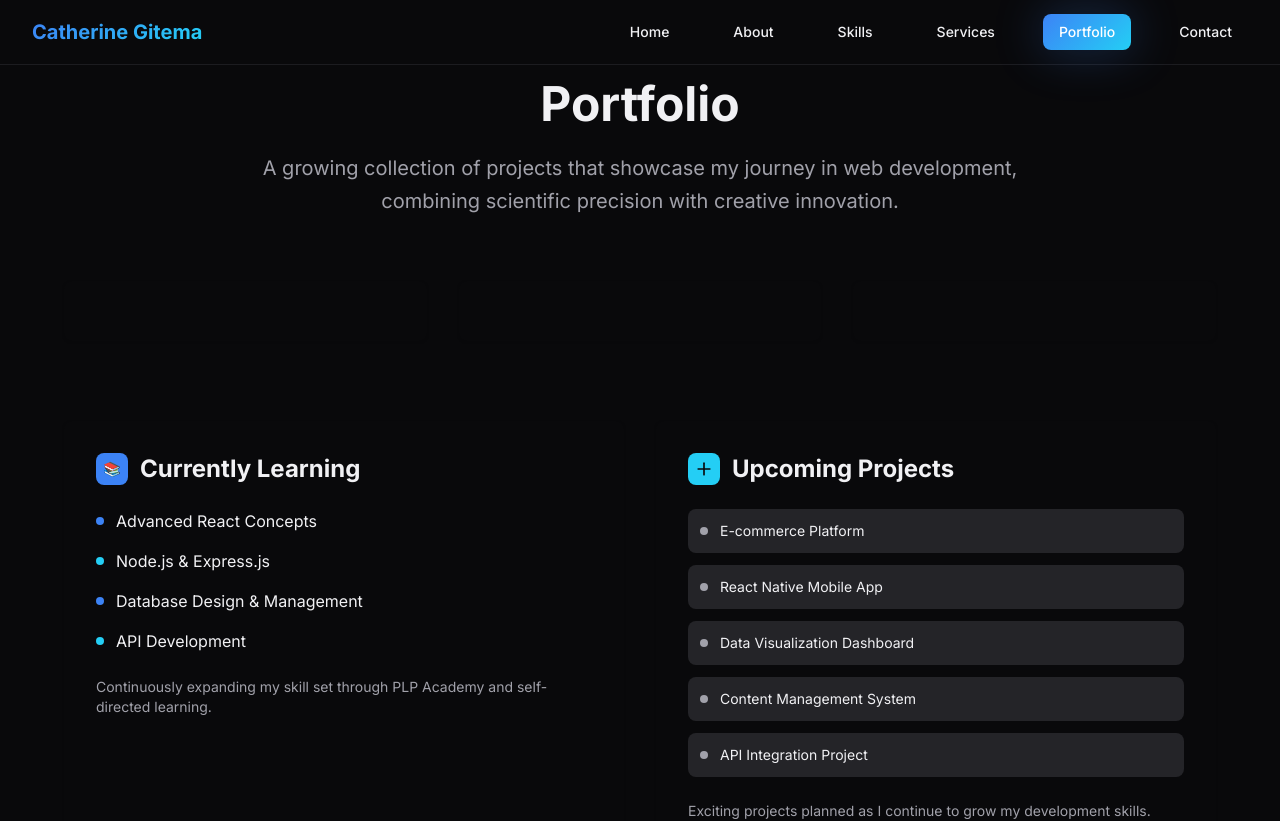
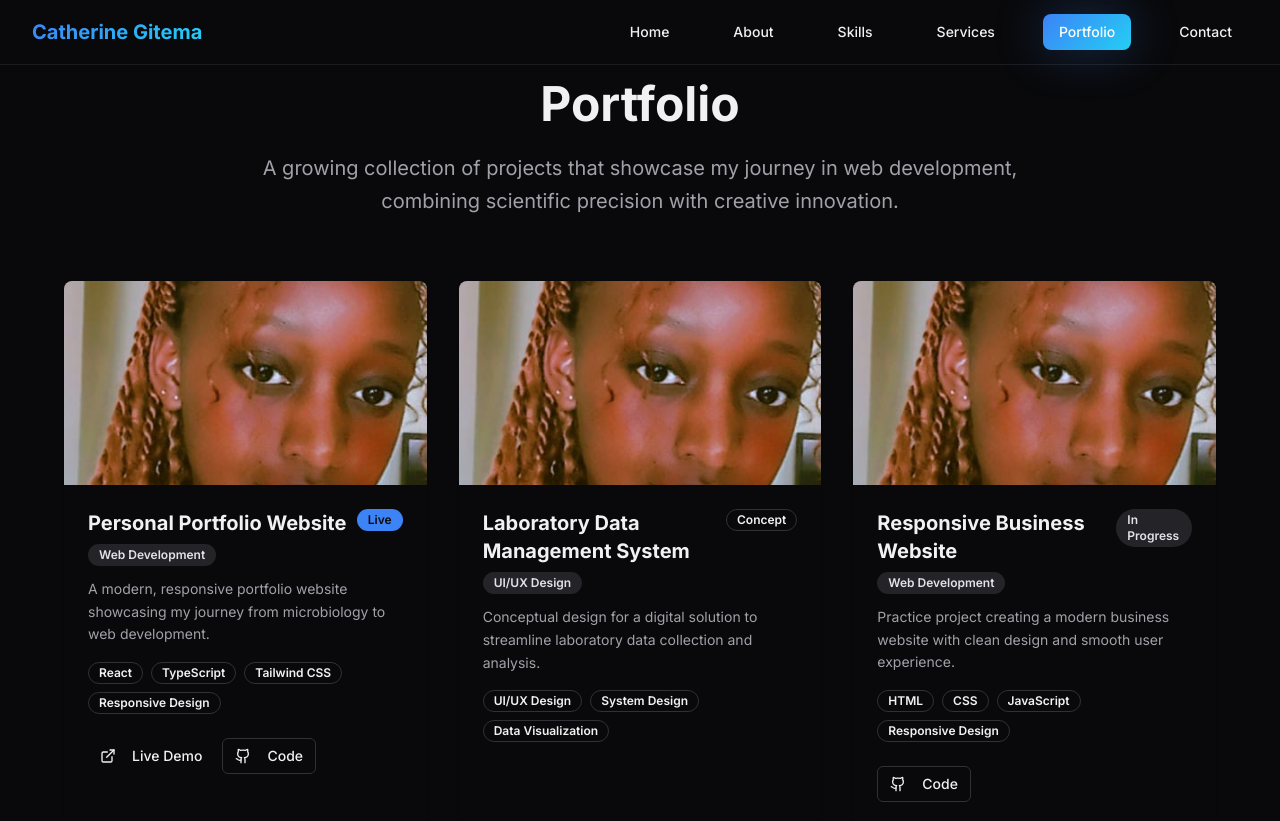
Before and after one commit to Cate-gitema/cathy-codes-connect, a React (Vite) app: page /portfolio in a window 1280 px wide. Shown: the top 821 px of the page. Built offline with nearby package versions, Linux system fonts and the light colour scheme.

Commit message:
Add profile picture
Add Catherine's profile picture to the portfolio website.

```diff
--- a/src/pages/Portfolio.tsx
+++ b/src/pages/Portfolio.tsx
@@ -3,12 +3,13 @@ import { Button } from "@/components/ui/button";
 import { Badge } from "@/components/ui/badge";
 import { ExternalLink, Github, Plus } from "lucide-react";
 import { Link } from "react-router-dom";
+import portfolioImage from "@/assets/portfolio-project.jpg";
 const Portfolio = () => {
   // Placeholder projects - will be updated as Catherine builds her portfolio
   const projects = [{
     title: "Personal Portfolio Website",
     description: "A modern, responsive portfolio website showcasing my journey from microbiology to web development.",
-    image: "/placeholder.svg",
+    image: portfolioImage,
     technologies: ["React", "TypeScript", "Tailwind CSS", "Responsive Design"],
     status: "Live",
     category: "Web Development",
@@ -16,7 +17,7 @@ const Portfolio = () => {
   }, {
     title: "Laboratory Data Management System",
     description: "Conceptual design for a digital solution to streamline laboratory data collection and analysis.",
-    image: "/placeholder.svg",
+    image: portfolioImage,
     technologies: ["UI/UX Design", "System Design", "Data Visualization"],
     status: "Concept",
     category: "UI/UX Design",
@@ -24,7 +25,7 @@ const Portfolio = () => {
   }, {
     title: "Responsive Business Website",
     description: "Practice project creating a modern business website with clean design and smooth user experience.",
-    image: "/placeholder.svg",
+    image: portfolioImage,
     technologies: ["HTML", "CSS", "JavaScript", "Responsive Design"],
     status: "In Progress",
     category: "Web Development",
@@ -50,24 +51,53 @@ const Portfolio = () => {
           <div className="grid grid-cols-1 lg:grid-cols-2 xl:grid-cols-3 gap-8">
             {projects.map((project, index) => <Card key={index} className="overflow-hidden bg-card-gradient border-0 shadow-card hover:shadow-hero transition-all duration-300 group">
                 {/* Project Image */}
-
+                <div className="aspect-video overflow-hidden">
+                  <img
+                    src={project.image}
+                    alt={project.title}
+                    className="w-full h-full object-cover group-hover:scale-105 transition-transform duration-300"
+                  />
+                </div>
 
                 {/* Project Details */}
                 <div className="p-6">
                   <div className="flex items-start justify-between mb-3">
-
-
+                    <div>
+                      <h3 className="text-xl font-bold text-foreground mb-1">{project.title}</h3>
+                      <Badge variant="secondary" className="text-xs">{project.category}</Badge>
+                    </div>
+                    <Badge variant={project.status === 'Live' ? 'default' : project.status === 'In Progress' ? 'secondary' : 'outline'}>
+                      {project.status}
+                    </Badge>
                   </div>
 
-
+                  <p className="text-muted-foreground mb-4 text-sm leading-relaxed">
+                    {project.description}
+                  </p>
 
                   {/* Technologies */}
-
+                  <div className="flex flex-wrap gap-2 mb-6">
+                    {project.technologies.map((tech, techIndex) => (
+                      <Badge key={techIndex} variant="outline" className="text-xs">
+                        {tech}
+                      </Badge>
+                    ))}
+                  </div>
 
                   {/* Action Buttons */}
                   <div className="flex gap-2">
-                    {project.status === 'Live'}
-                    {project.status !== 'Concept'}
+                    {project.status === 'Live' && (
+                      <Button size="sm" variant="glass">
+                        <ExternalLink className="w-4 h-4 mr-2" />
+                        Live Demo
+                      </Button>
+                    )}
+                    {project.status !== 'Concept' && (
+                      <Button size="sm" variant="outline">
+                        <Github className="w-4 h-4 mr-2" />
+                        Code
+                      </Button>
+                    )}
                   </div>
                 </div>
               </Card>)}
```
Also changed, not shown: src/assets/portfolio-project.jpg (added).
